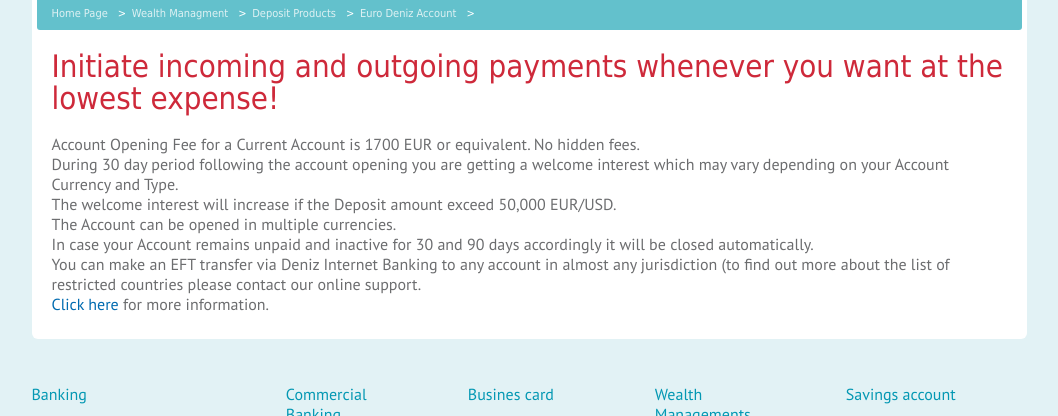
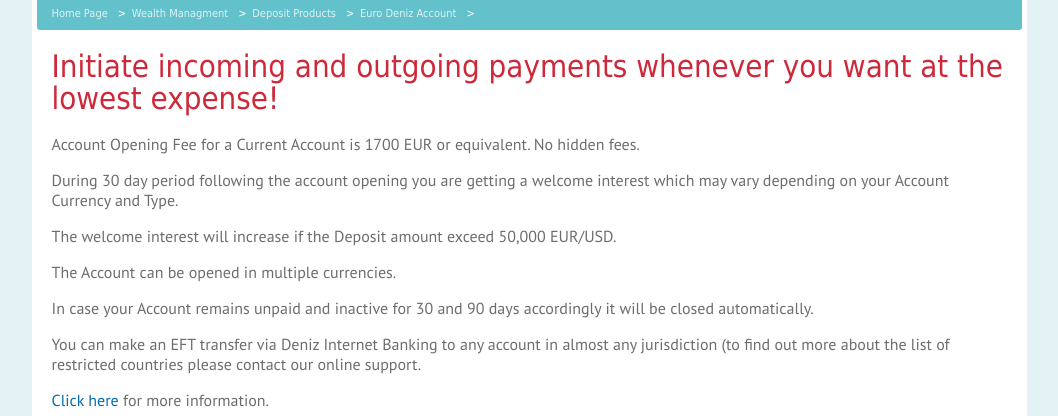
Before and after one commit to AmBitSite/deniz, a website: page src/deniz-account-wealth.html in a window 1280 px wide. Shown: the part 322-738 px from the top of the page, without its empty margins (111-1169 px from the left). Drawn offline with nearby package versions, Linux system fonts and the light colour scheme; files that its build step writes are made by us from their sources; no server answers.

Commit message:
15.11.2019

```diff
--- a/src/deniz-account-wealth.html
+++ b/src/deniz-account-wealth.html
@@ -43,19 +43,29 @@
                         <h4 class="about-us__text-block-header">Initiate incoming and outgoing payments whenever you
                             want at the lowest expense!</h4>
                         <ul>
-                            <li class="services__text">Account Opening Fee for a Current Account is 1700 EUR or
-                                equivalent. No hidden fees.</li>
-                            <li class="services__text">During 30 day period following the account opening you are
-                                getting a welcome interest which may vary depending on your Account Currency and Type.
+                            <li class="services__text"><p class="mt-0">
+                                    Account Opening Fee for a Current Account is 1700 EUR or
+                                    equivalent. No hidden fees.
+                            </p></li>
+                            <li class="services__text"><p class="mt-0">
+                                    During 30 day period following the account opening you are
+                                    getting a welcome interest which may vary depending on your Account Currency and Type.
+                            </p>
                             </li>
-                            <li class="services__text">The welcome interest will increase if the Deposit amount exceed
-                                50,000 EUR/USD. </li>
-                            <li class="services__text">The Account can be opened in multiple currencies.</li>
-                            <li class="services__text">In case your Account remains unpaid and inactive for 30 and 90
-                                days accordingly it will be closed automatically. </li>
-                            <li class="services__text">You can make an EFT transfer via Deniz Internet Banking to any
-                                account in almost any jurisdiction (to find out more about the list of restricted
-                                countries please contact our online support.</li>
+                            <li class="services__text"><p class="mt-0">
+                                    The welcome interest will increase if the Deposit amount exceed
+                                    50,000 EUR/USD.
+                            </p></li>
+                            <li class="services__text"><p class="mt-0">
+                                    The Account can be opened in multiple currencies.
+                            </p></li>
+                            <li class="services__text"><p class="mt-0">
+                                    In case your Account remains unpaid and inactive for 30 and 90
+                                    days accordingly it will be closed automatically.
+                            </p></li>
+                            <li class="services__text"><p class="mt-0">You can make an EFT transfer via Deniz Internet Banking to any
+                                    account in almost any jurisdiction (to find out more about the list of restricted
+                                    countries please contact our online support.</p></li>
                             <li class="services__text">
                                 <span class="services__text">
                                     <a href="contact.html">Click here</a> &nbsp;for more information.
```
Also changed, not shown: src/corporate-banking.html (+17 -12 lines), src/crypto-desk.html (+1 -1 lines), src/deposit-on-the-web.html (+13 -9 lines), src/index.html (+4 -4 lines), src/investment-consulting.html (+1 -2 lines), src/leverage-products.html (+1 -1 lines), build/corporate-banking.html, build/crypto-desk.html, build/deniz-account-wealth.html, build/deposit-on-the-web.html, build/index.html, build/investment-consulting.html, build/leverage-products.html.
